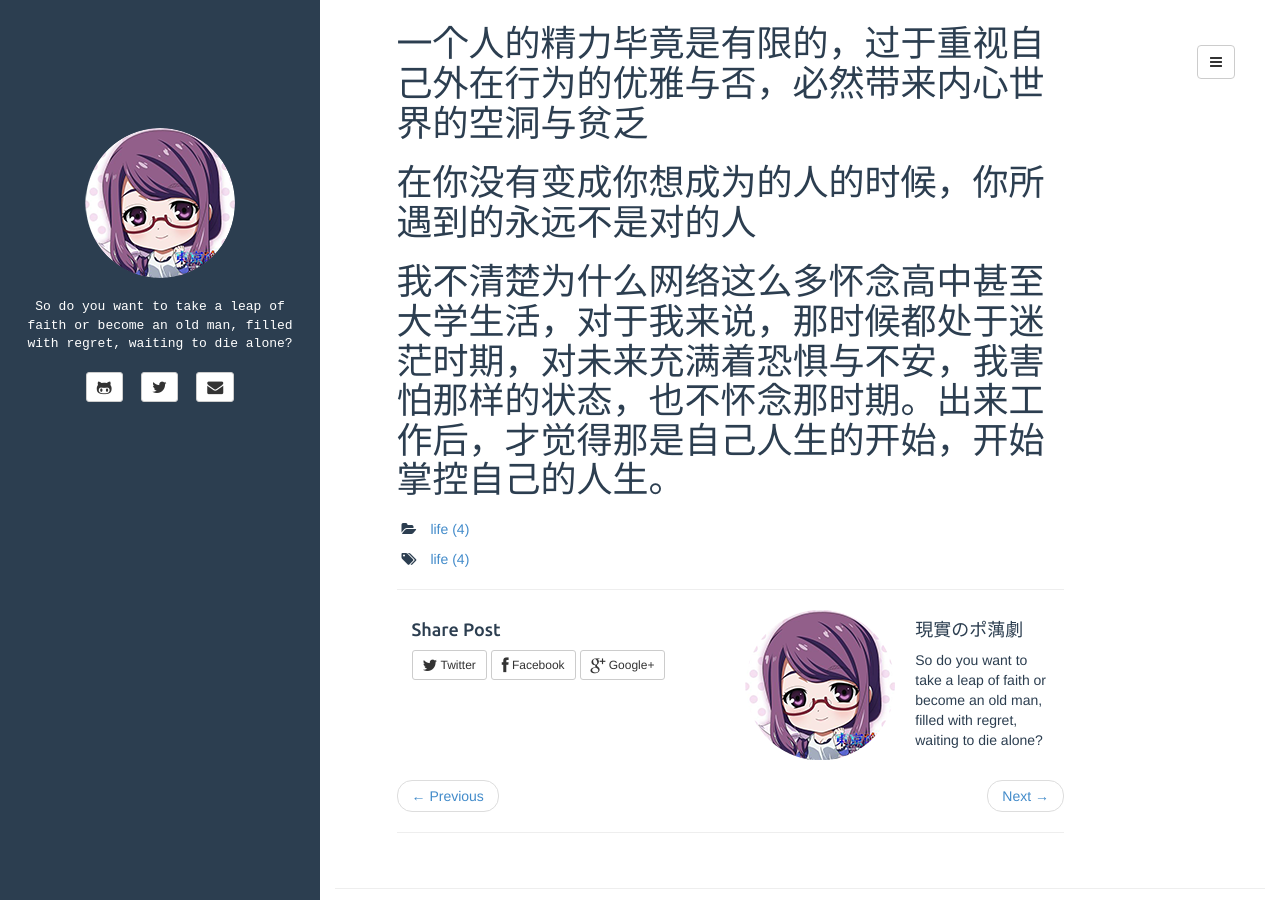
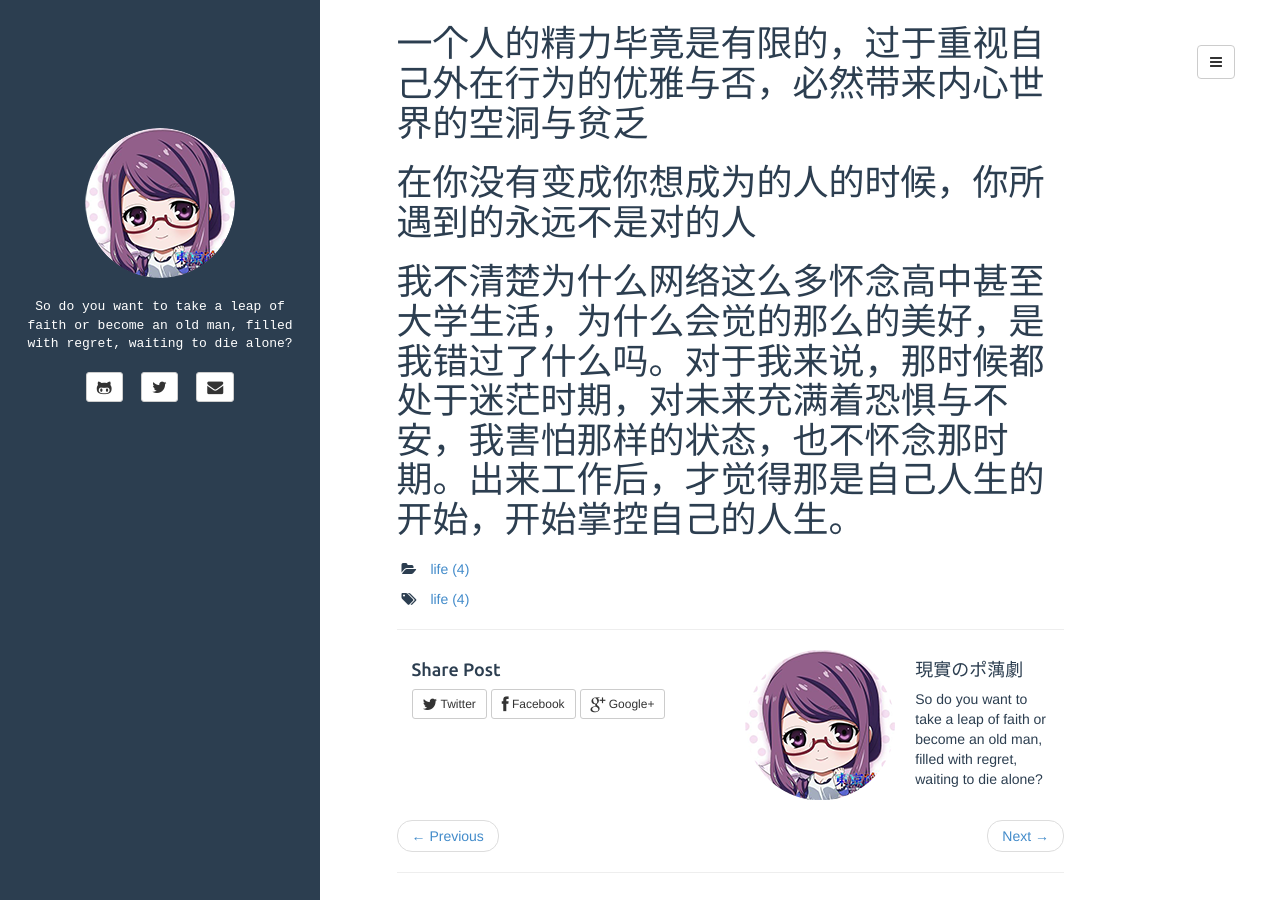
Before and after one commit to plusyu/plusyu.github.io, a Jekyll site: the page built from _posts/2014-11-04-life.md, in a window 1280 px wide and 900 px high, scrolled down 1288 px. Built offline with Jekyll 4.4.1, drawn with Linux system fonts in a browser that asks for light colours.

Commit message:
Update 2014-11-04-life.md

```diff
--- a/_posts/2014-11-04-life.md
+++ b/_posts/2014-11-04-life.md
@@ -41,4 +41,4 @@ description: 言
 <h1>一个人的精力毕竟是有限的，过于重视自己外在行为的优雅与否，必然带来内心世界的空洞与贫乏</h1>
 <h1>在你没有变成你想成为的人的时候，你所遇到的永远不是对的人</h1>
 
-<h1>我不清楚为什么网络这么多怀念高中甚至大学生活，对于我来说，那时候都处于迷茫时期，对未来充满着恐惧与不安，我害怕那样的状态，也不怀念那时期。出来工作后，才觉得那是自己人生的开始，开始掌控自己的人生。</h1>
+<h1>我不清楚为什么网络这么多怀念高中甚至大学生活，为什么会觉的那么的美好，是我错过了什么吗。对于我来说，那时候都处于迷茫时期，对未来充满着恐惧与不安，我害怕那样的状态，也不怀念那时期。出来工作后，才觉得那是自己人生的开始，开始掌控自己的人生。</h1>
```
